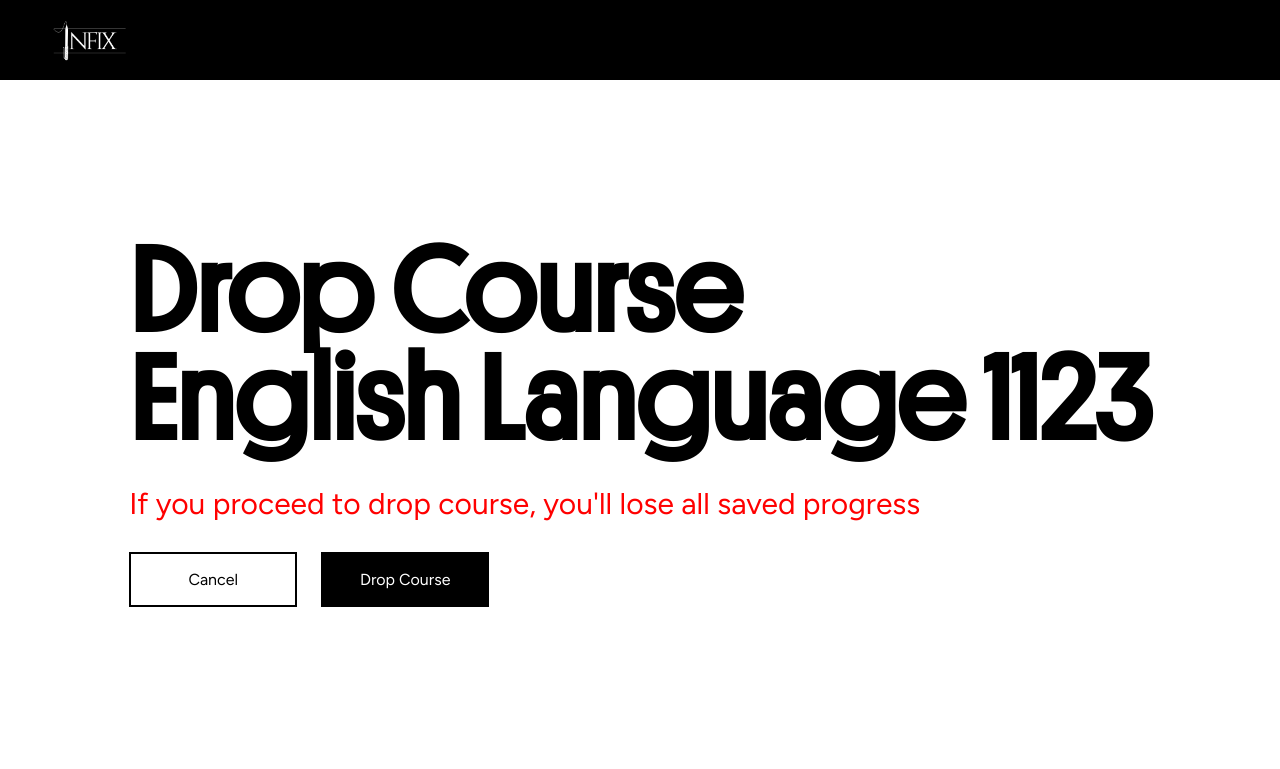
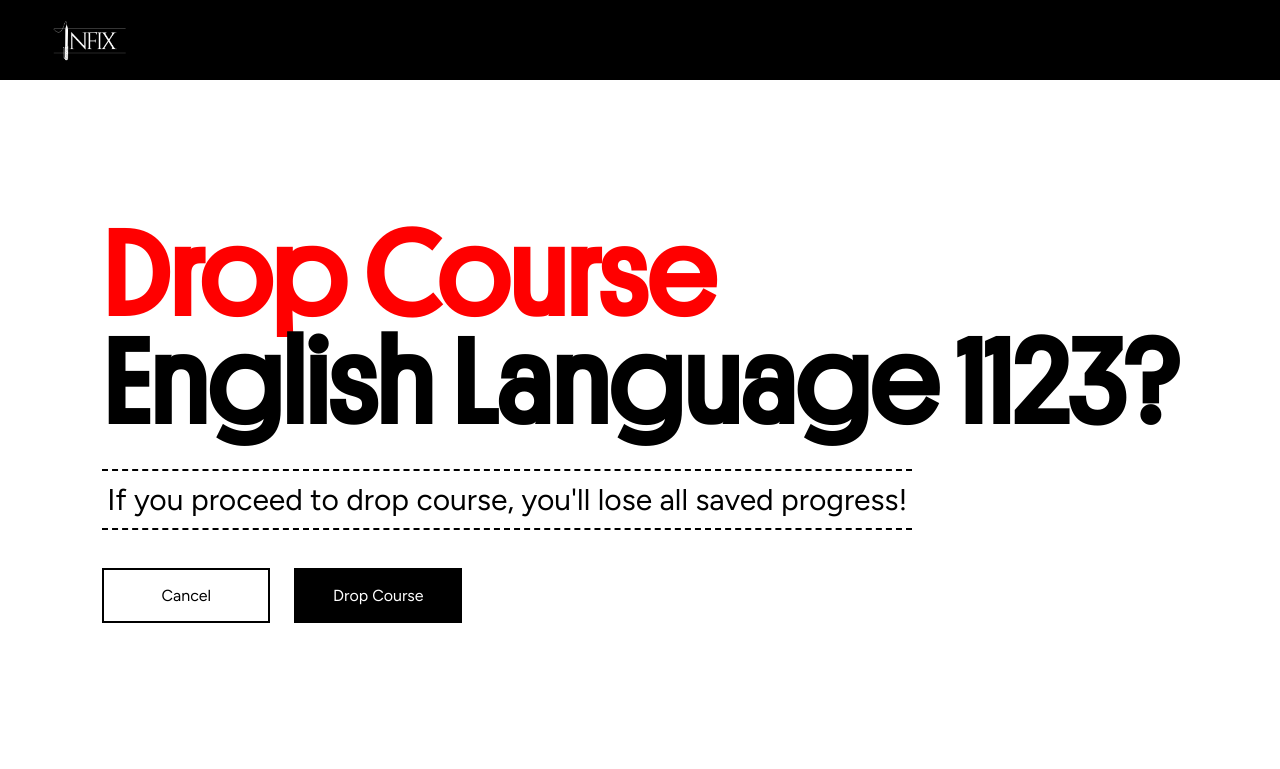
Before and after one commit to ismailsilat7/Infix, a Flask app: page /dropcourseconfirmation/1123 in a window 1280 px wide. Shown: the top 769 px of the page. Run offline with Flask 3, Linux system fonts and the light colour scheme; a user stored in the database is signed in; data comes from the database, SQL or seed files in the repository; some libraries are stand-ins or nearby versions.

Commit message:
update styles for drop confirmation

```diff
--- a/static/css/dropcourse-confirmation.css
+++ b/static/css/dropcourse-confirmation.css
@@ -16,7 +16,11 @@
 .drop-container p {
     font-size: 30px;
     margin: 30px 0;
-    color: red;
+    color: rgb(0, 0, 0);
+    display: inline-block;
+    padding: 10px 5px;
+    border-top: dashed black 2px;
+    border-bottom: dashed black 2px;
 }
 .drop-btn-container {
     display: flex;
--- a/templates/dropcourse-confirmation.html
+++ b/templates/dropcourse-confirmation.html
@@ -16,8 +16,8 @@
 <div id="confirmation-container">
     <div class="confirmation-card">
         <div class="drop-container">
-            <h3>Drop Course <br> {{ course_name + " " + course_code }}</h3>
-            <p>If you proceed to drop course, you'll lose all saved progress</p>
+            <h3><span style="color: red;">Drop Course </span><br> {{ course_name + " " + course_code }}?</h3>
+            <p>If you proceed to drop course, you'll lose all saved progress!</p>
             <div class="drop-btn-container">
                 <div class="whitebgBtn"><a href="/courses">Cancel</a></div>
                 <div class="whitebgBtn-contrast"><a href="/dropcourse/{{ course_code | replace(' ', '-') }}">Drop Course</a></div>
```
Also changed, not shown: 1 other file.
